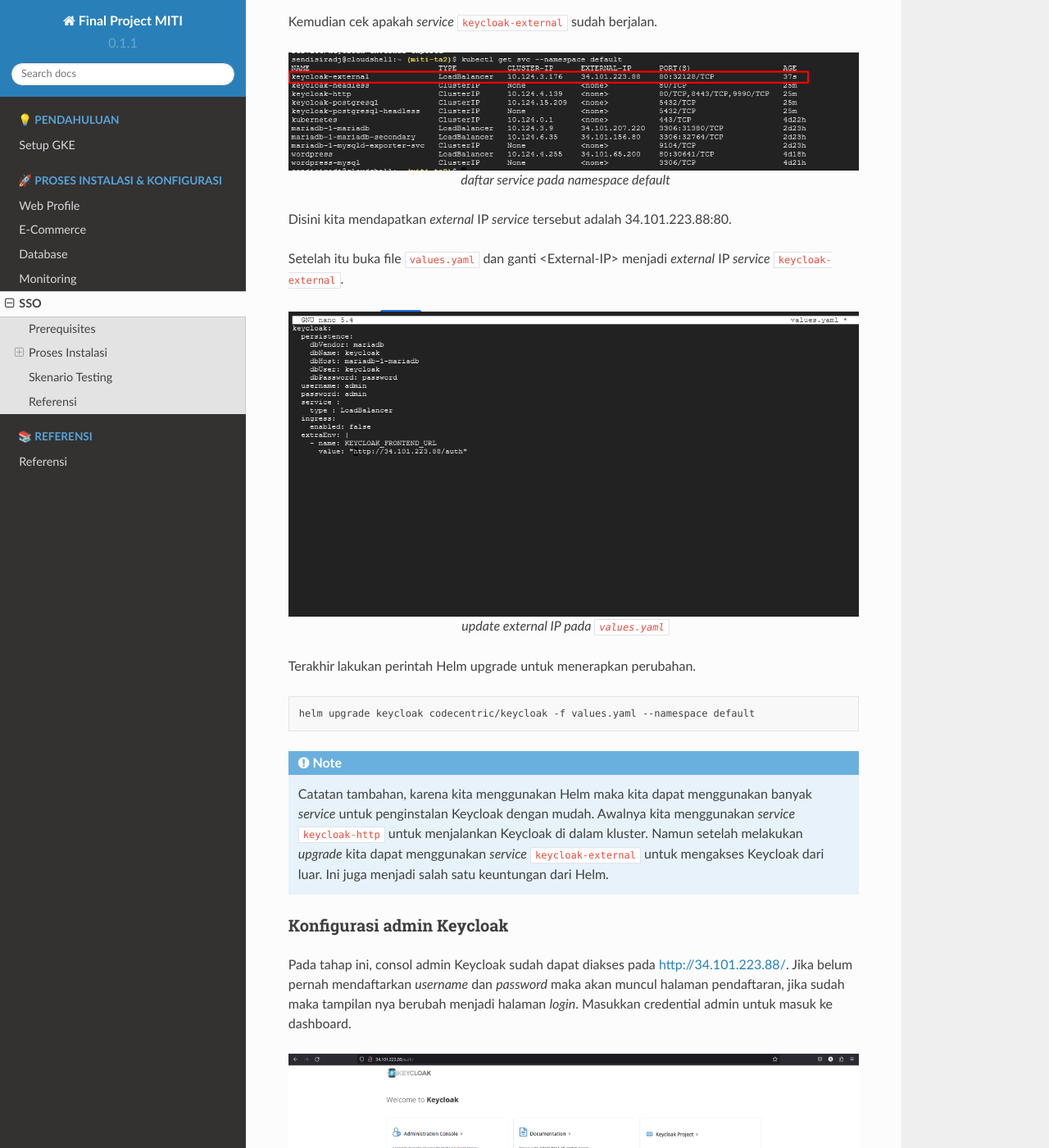
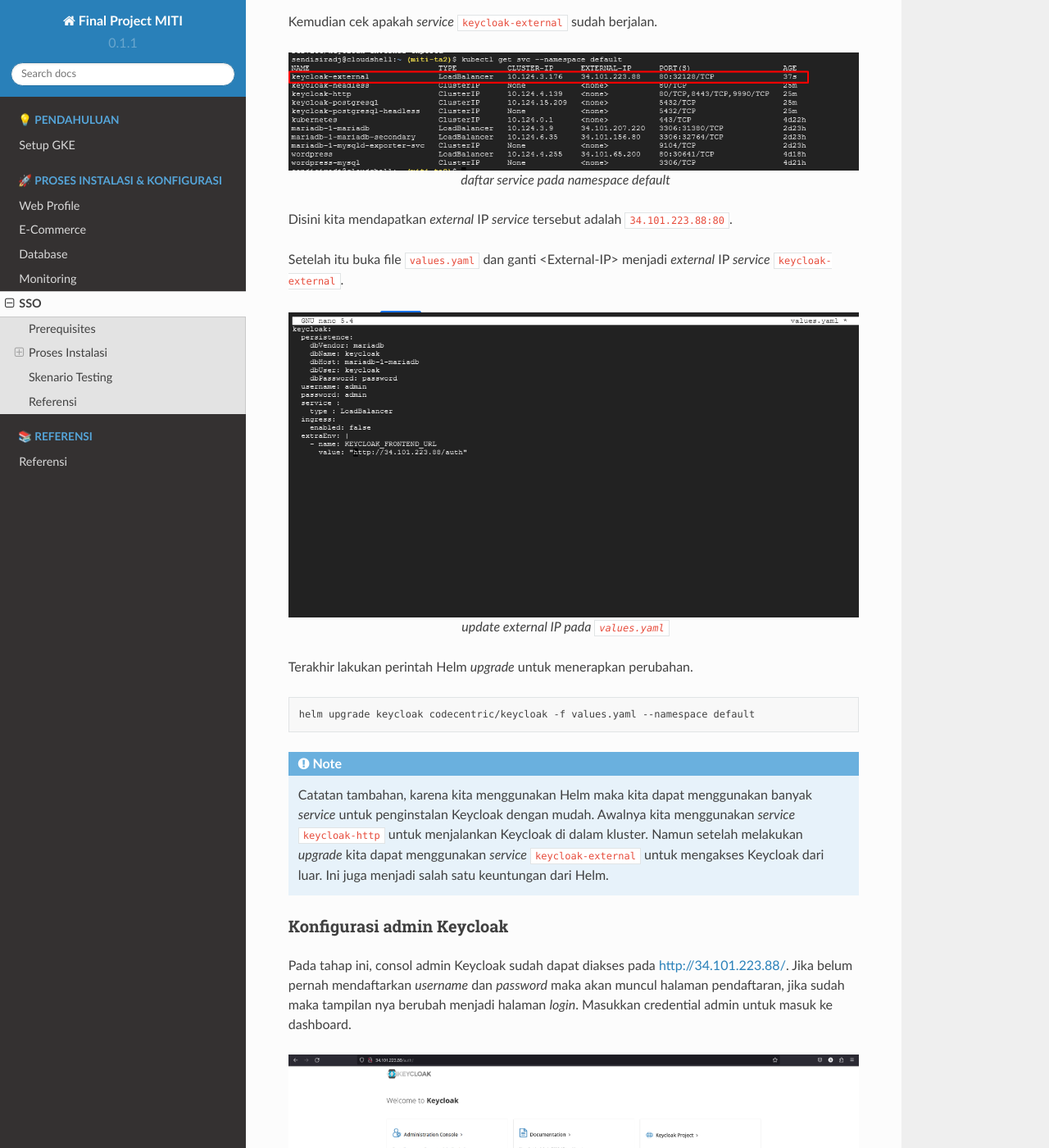
Before and after one commit to arizbw/deployment-miti, a Sphinx documentation site: the page built from docs/source/steps/SSO.rst, in a window 1280 px wide and 1400 px high, scrolled down 4089 px. Shown: the whole window at 82% size. Built offline with Sphinx 7.4.7 and the Read the Docs theme 2.0.0, drawn with Linux system fonts in a browser that asks for light colours.

Commit message:
fix: lingo and formatting

```diff
--- a/docs/source/steps/SSO.rst
+++ b/docs/source/steps/SSO.rst
@@ -147,7 +147,7 @@
 
    daftar service pada namespace default
 
-Disini kita mendapatkan *external* IP *service* tersebut adalah 34.101.223.88:80.
+Disini kita mendapatkan *external* IP *service* tersebut adalah ``34.101.223.88:80``.
 
 Setelah itu buka file ``values.yaml`` dan ganti <External-IP> menjadi *external* IP *service* ``keycloak-external``.
 
@@ -156,7 +156,7 @@
 
    update external IP pada ``values.yaml``
 
-Terakhir lakukan perintah Helm upgrade untuk menerapkan perubahan.
+Terakhir lakukan perintah Helm *upgrade* untuk menerapkan perubahan.
 
 .. code-block:: bash
 
```
Also changed, not shown: 4 other files.
